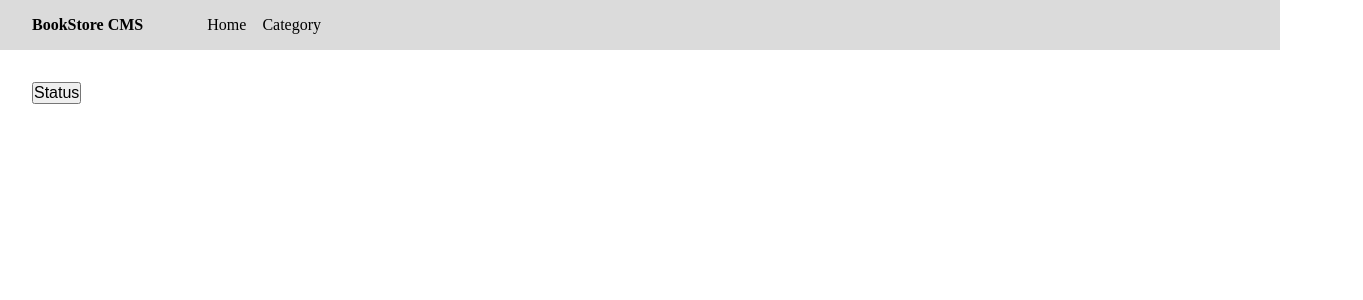
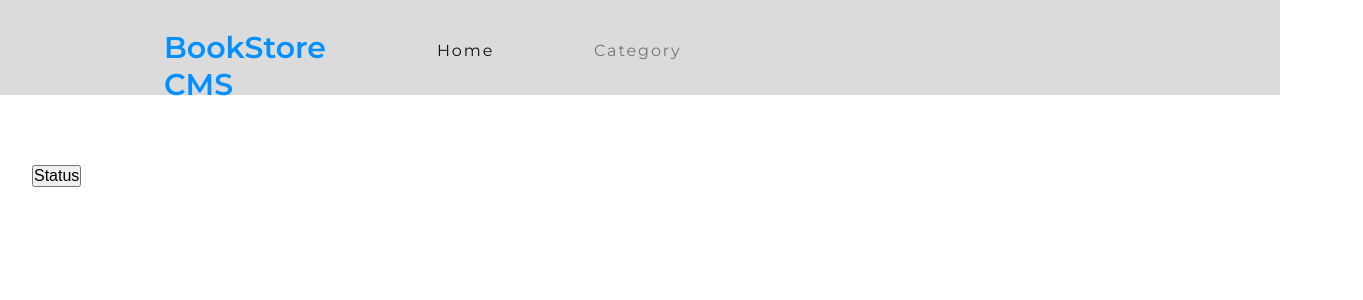
Before and after one commit to Adholah96/bookstore, a React (Create React App) app: page /Category in a window 1280 px wide. Shown: the top 300 px of the page, 1363 px wide, since content can reach past the window. Built offline with nearby package versions, Linux system fonts and the light colour scheme.

Commit message:
Add styling to the navbar

```diff
--- a/src/App.js
+++ b/src/App.js
@@ -6,7 +6,7 @@ function App() {
   return (
     <>
       <nav>
-        <h1>BookStore CMS</h1>
+        <h1 className="nav-logo">BookStore CMS</h1>
         <ul>
           <li>
             <Link to="/" style={{ textDecoration: 'none', color: 'inherit' }}>
--- a/src/index.css
+++ b/src/index.css
@@ -7,6 +7,15 @@
   font-size: 16px;
 }
 
+.nav-logo {
+  margin: 0.375rem 2.938rem 0.125rem 4rem;
+  font-family: 'Montserrat', sans-serif;
+  font-size: 1.875rem;
+  font-weight: bold;
+  letter-spacing: normal;
+  color: #0290ff;
+}
+
 ul {
   list-style-type: none;
 }
@@ -14,6 +23,27 @@ ul {
 nav ul {
   display: flex;
   gap: 1rem;
+}
+
+nav ul li:nth-child(1) {
+  width: 3.688rem;
+  height: 1rem;
+  margin: 1.125rem 2.563rem 0.688rem 0;
+  font-family: 'Montserrat', sans-serif;
+  font-size: 0.813rem;
+  letter-spacing: 1.9px;
+  color: #121212;
+}
+nav ul li:nth-child(2) {
+  width: 6.563rem;
+  height: 1rem;
+  margin: 1.125rem 41.5rem 0.688rem 2.563rem;
+  opacity: 0.5;
+  font-family: 'Montserrat', sans-serif;
+  font-size: 0.813rem;
+
+  letter-spacing: 1.9px;
+  color: #121212;
 }
 
 .booksul li {
@@ -42,9 +72,10 @@ nav ul {
 }
 
 nav {
-  padding: 1rem 2rem;
+  height: 5.938rem;
+  margin: 0 0 2.375rem;
+  padding: 1.438rem 6.188rem 1.688rem 6.25rem;
   background-color: rgb(219, 219, 219);
-  height: 50px;
   display: flex;
   gap: 4rem;
 }
```
